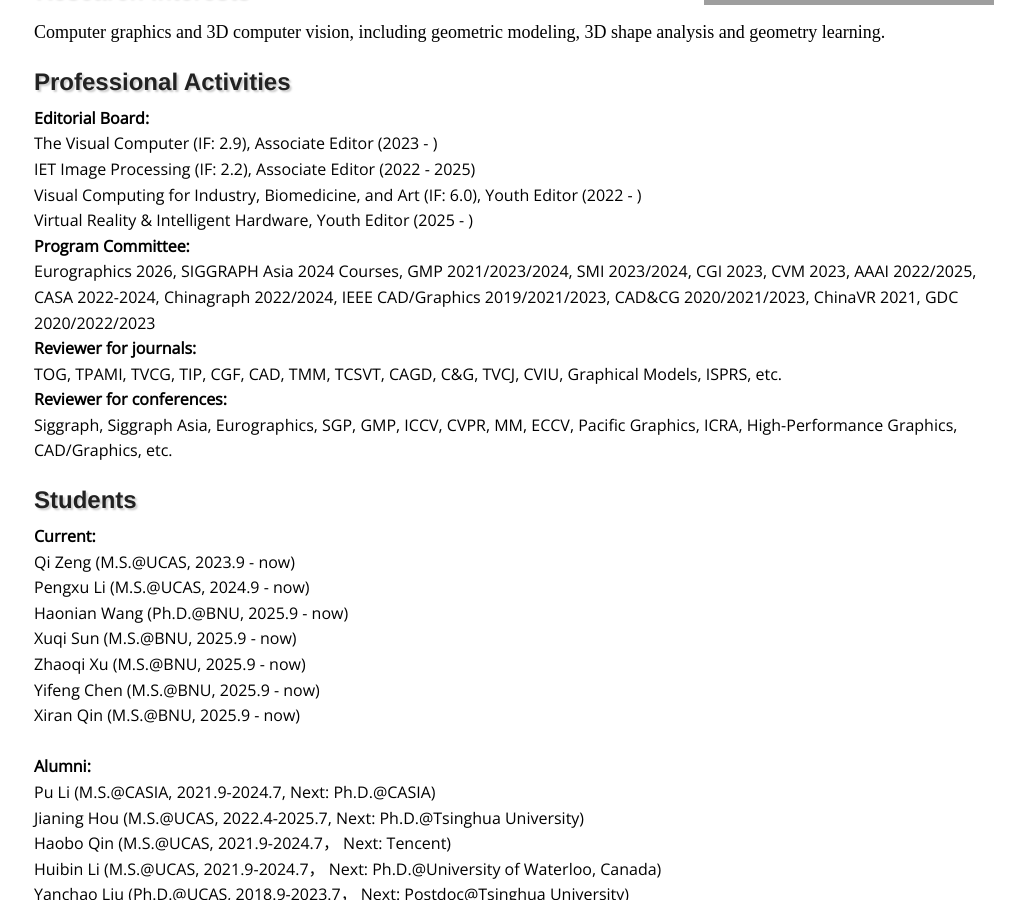
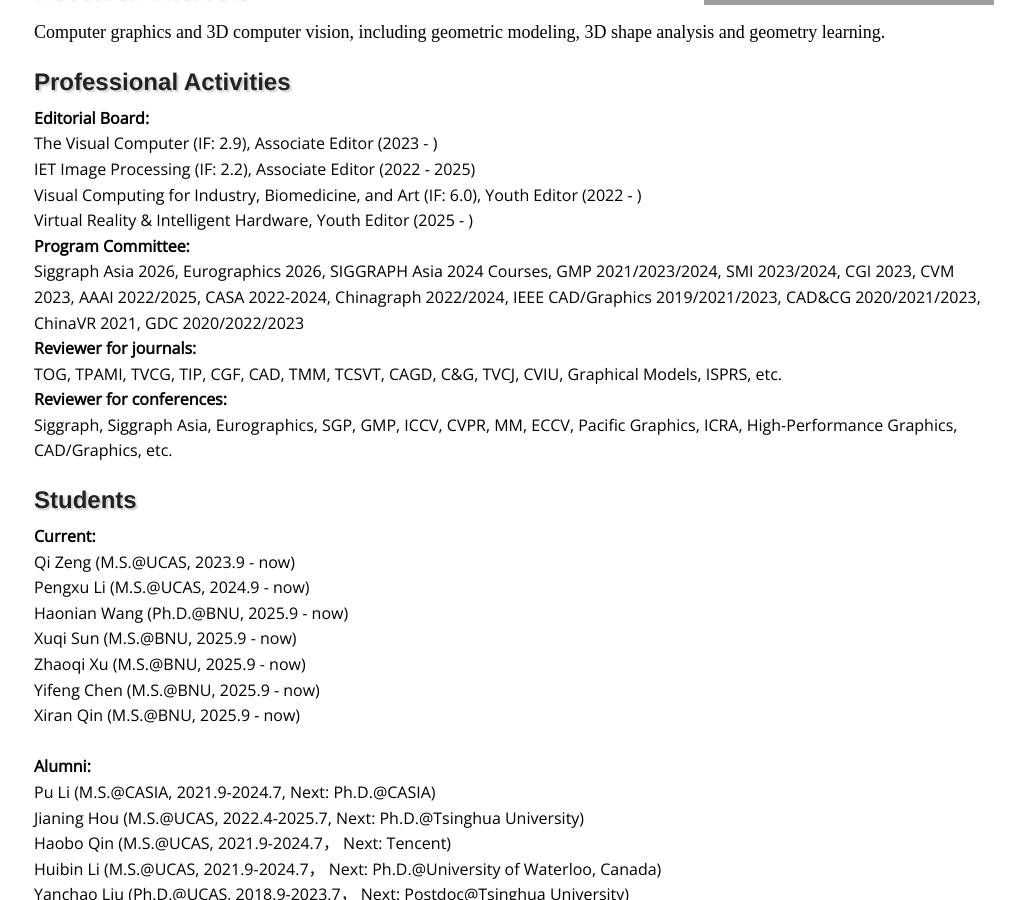
Before and after one commit to jianweiguo/jianweiguo.github.io, a Jekyll site: the page built from index.html, in a window 1280 px wide and 900 px high, scrolled down 493 px. Shown: the whole window, without its empty margins (126-1151 px from the left). Built offline with Jekyll 4.4.1, drawn with Linux system fonts in a browser that asks for light colours; grey boxes are pictures that could not be loaded.

Commit message:
Update index.html

```diff
--- a/index.html
+++ b/index.html
@@ -35,7 +35,7 @@
 	    IET Image Processing (IF: 2.2), Associate Editor (2022 - 2025) <br />
 	    Visual Computing for Industry, Biomedicine, and Art (IF: 6.0), Youth Editor (2022 - ) <br />
         Virtual Reality & Intelligent Hardware, Youth Editor (2025 - ) <br />
-	<h4>Program Committee:</h4> Eurographics 2026, SIGGRAPH Asia 2024 Courses, GMP 2021/2023/2024, SMI 2023/2024, CGI 2023, CVM 2023, AAAI 2022/2025, CASA 2022-2024, Chinagraph 2022/2024, IEEE CAD/Graphics 2019/2021/2023, CAD&CG 2020/2021/2023, ChinaVR 2021, GDC 2020/2022/2023
+	<h4>Program Committee:</h4> Siggraph Asia 2026, Eurographics 2026, SIGGRAPH Asia 2024 Courses, GMP 2021/2023/2024, SMI 2023/2024, CGI 2023, CVM 2023, AAAI 2022/2025, CASA 2022-2024, Chinagraph 2022/2024, IEEE CAD/Graphics 2019/2021/2023, CAD&CG 2020/2021/2023, ChinaVR 2021, GDC 2020/2022/2023
         <h4>Reviewer for journals:</h4> TOG, TPAMI, TVCG, TIP, CGF, CAD, TMM, TCSVT, CAGD, C&G, TVCJ, CVIU, Graphical Models, ISPRS, etc.
 	<h4>Reviewer for conferences:</h4> Siggraph, Siggraph Asia, Eurographics, SGP, GMP, ICCV, CVPR, MM, ECCV, Pacific Graphics, ICRA, High-Performance Graphics, CAD/Graphics, etc.
 
```
